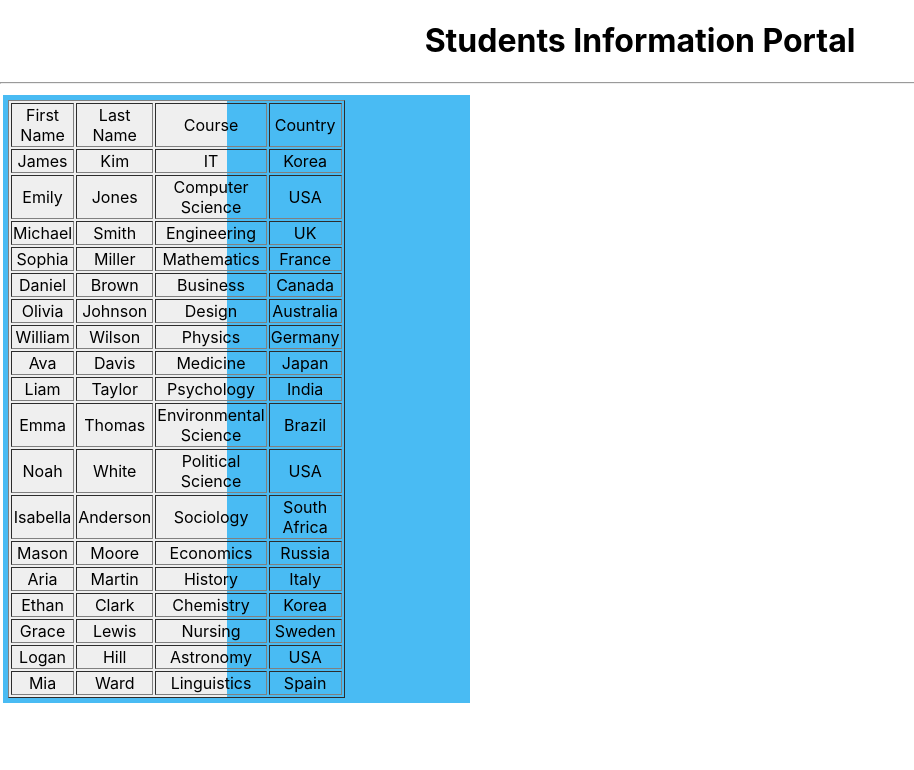
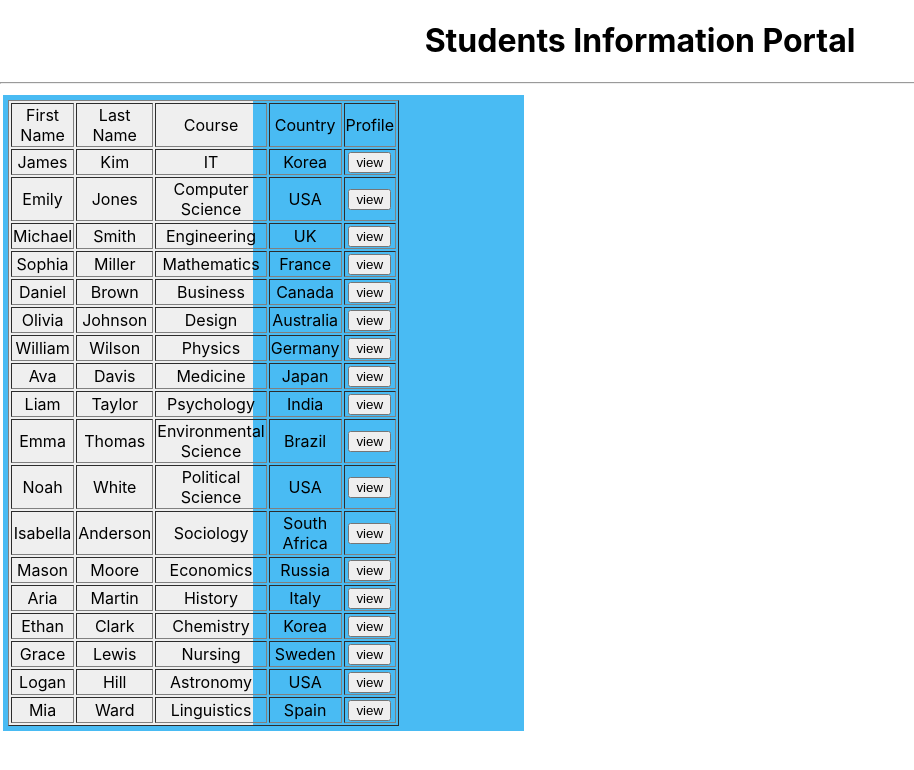
Before and after one commit to Sumy2001/IT31332024ReactProjects, a React (Create React App) app in the folder studentapp/: page / in a window 1280 px wide. Shown: the top 770 px of the page, without its empty margins (0-914 px from the left). Built offline with nearby package versions, Linux system fonts and the light colour scheme.

Commit message:
View button added

```diff
--- a/studentapp/src/components/StudentTable.js
+++ b/studentapp/src/components/StudentTable.js
@@ -12,6 +12,7 @@ export default function StudentTable(props) {
                             <td>Last Name</td>
                             <td>Course</td>
                             <td>Country</td>
+                            <td>Profile</td>
                         </tr>
                     </thead>
                     <tbody>
@@ -22,6 +23,7 @@ export default function StudentTable(props) {
                                     <td> {student.lastName} </td>
                                     <td> {student.course} </td>
                                     <td> {student.address.country} </td>
+                                    <td><button> view </button></td>
                                 </tr>
 
                             )
```
